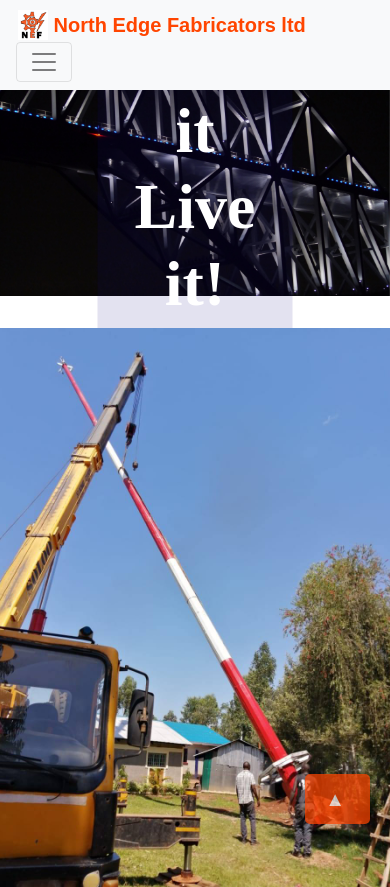
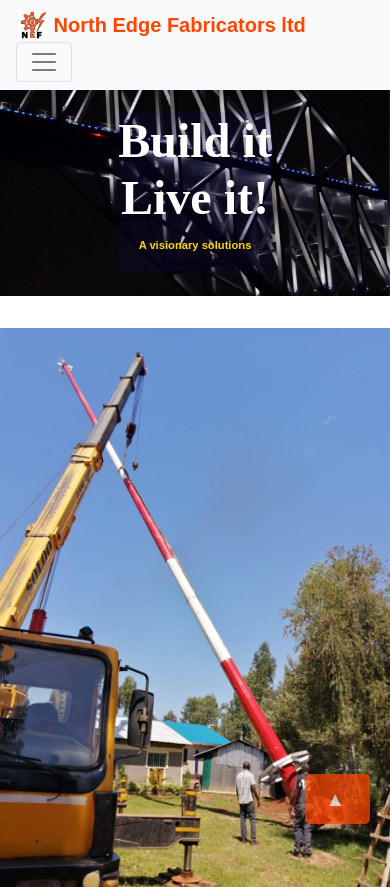
Before and after one commit to deni-cyber/nefproject, a Django app: page / in a window 390 px wide. Shown: the top 887 px of the page. Run offline with Django 4.2, Linux system fonts and the light colour scheme; data comes from the database, SQL or seed files in the repository.

Commit message:
jumbotron resp>smallsceen

```diff
--- a/homeapp/static/homeapp/css/main_style.css
+++ b/homeapp/static/homeapp/css/main_style.css
@@ -49,7 +49,6 @@ padding: 20px;
     color: white;
     font-family: 'Times New Roman', Times, serif;
     font-size: 102px;
-    word-wrap: break-word;
 }
 
 .jumbotron p{
@@ -71,7 +70,9 @@ padding: 20px;
 
 @media (max-width: 600px) {
     .jumbotron h1{
-        font-size: 400%; /* Adjust font size for smaller screens */
+        font-size: 300%; /* Adjust font size for smaller screens */
+        word-wrap: break-word;
+
     }
     .jumbotron p{
         font-size: 70%; /* Adjust font size for smaller screens */
```
